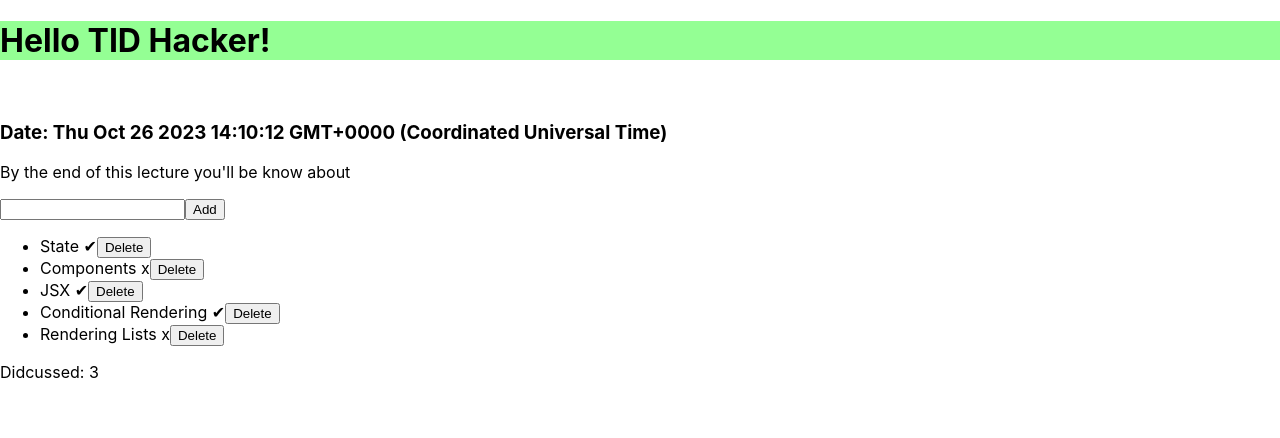
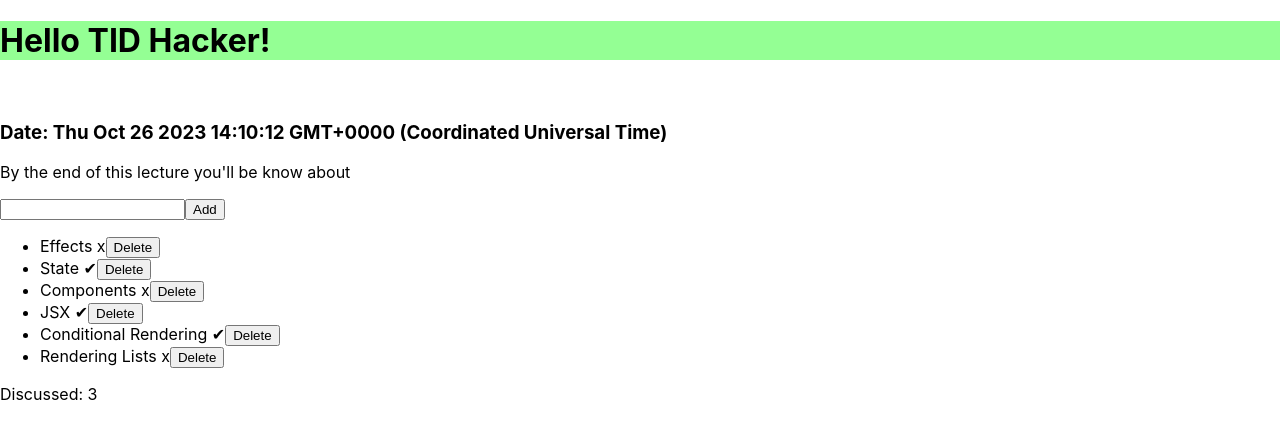
Before and after one commit to itu-tid/lecture-notes, a React (Create React App) app in the folder Code/7-intro-to-react/hello-world/: page / in a window 1280 px wide. Shown: the top 438 px of the page. Built offline with nearby package versions, Linux system fonts and the light colour scheme.

Commit message:
introducing the CourseOverview component

```diff
--- a/Code/7-intro-to-react/hello-world/src/App.js
+++ b/Code/7-intro-to-react/hello-world/src/App.js
@@ -1,4 +1,5 @@
 import {TopicsList} from './TopicsList.js'
+import {CourseOverview} from "./CourseOverview";
 
 function App() {
 
@@ -14,7 +15,8 @@ function App() {
             <br/>
             <h3>Date: {date}</h3>
             <p>By the end of this lecture you'll be know about</p>
-            <TopicsList/>
+
+            <CourseOverview/>
         </>
     );
 }
--- /dev/null
+++ b/Code/7-intro-to-react/hello-world/src/CourseOverview.js
@@ -0,0 +1,23 @@
+import {useState} from 'react';
+import {TopicsList} from "./TopicsList";
+import {ProgressCounter} from "./ProgressCounter";
+
+export function CourseOverview() {
+
+    const [topics, setTopics] =
+        useState([
+            {topic: "Effects", isDiscussed: false},
+            {topic: "State", isDiscussed: true},
+            {topic: "Components", isDiscussed: false},
+            {topic: "JSX", isDiscussed: true},
+            {topic: "Conditional Rendering", isDiscussed: true},
+            {topic: "Rendering Lists", isDiscussed: false},
+        ]);
+
+    return (
+        <>
+            <TopicsList topics={topics} setTopics={setTopics}/>
+            <ProgressCounter topics={topics}/>
+        </>
+    )
+}
--- /dev/null
+++ b/Code/7-intro-to-react/hello-world/src/ProgressCounter.js
@@ -0,0 +1,11 @@
+export function ProgressCounter({topics}) {
+
+    const discussedTopics = topics.filter(each => each.isDiscussed);
+    const discussedCount = discussedTopics.length;
+
+    return (
+        <div>
+            Discussed: {discussedCount}
+        </div>
+    )
+}
--- a/Code/7-intro-to-react/hello-world/src/TopicsList.js
+++ b/Code/7-intro-to-react/hello-world/src/TopicsList.js
@@ -4,20 +4,10 @@ const CHECKBOX = "✔"
 const NOT_CHECKED = "x"
 
 
-function TopicsList() {
-
-    const [topics, setTopics] =
-        useState([
-            {topic: "State", isDiscussed: true},
-            {topic: "Components", isDiscussed: false},
-            {topic: "JSX", isDiscussed: true},
-            {topic: "Conditional Rendering", isDiscussed: true},
-            {topic: "Rendering Lists", isDiscussed: false},
-        ]);
+function TopicsList({topics, setTopics}) {
 
     const [newTopic, setNewTopic] = useState("");
-    const discussedTopics = topics.filter(each => each.isDiscussed);
-    const discussedCount = discussedTopics.length;
+
 
     function handleSubmit(e) {
         e.preventDefault();
@@ -50,34 +40,8 @@ function TopicsList() {
                 </>)}
             </ul>
 
-            <div>
-                Didcussed: {discussedCount}
-            </div>
+
         </div>
-    )
-}
-
-function ItemA({name, isDiscussed}) {
-
-    return (
-        <li>
-            {name} {isDiscussed && CHECKBOX}
-        </li>
-    )
-}
-
-
-function ItemB({name, isDiscussed}) {
-
-    let checkboxString = ""
-    if (isDiscussed) {
-        checkboxString = CHECKBOX
-    }
-
-    return (
-        <li>
-            {name} {checkboxString}
-        </li>
     )
 }
 
```
